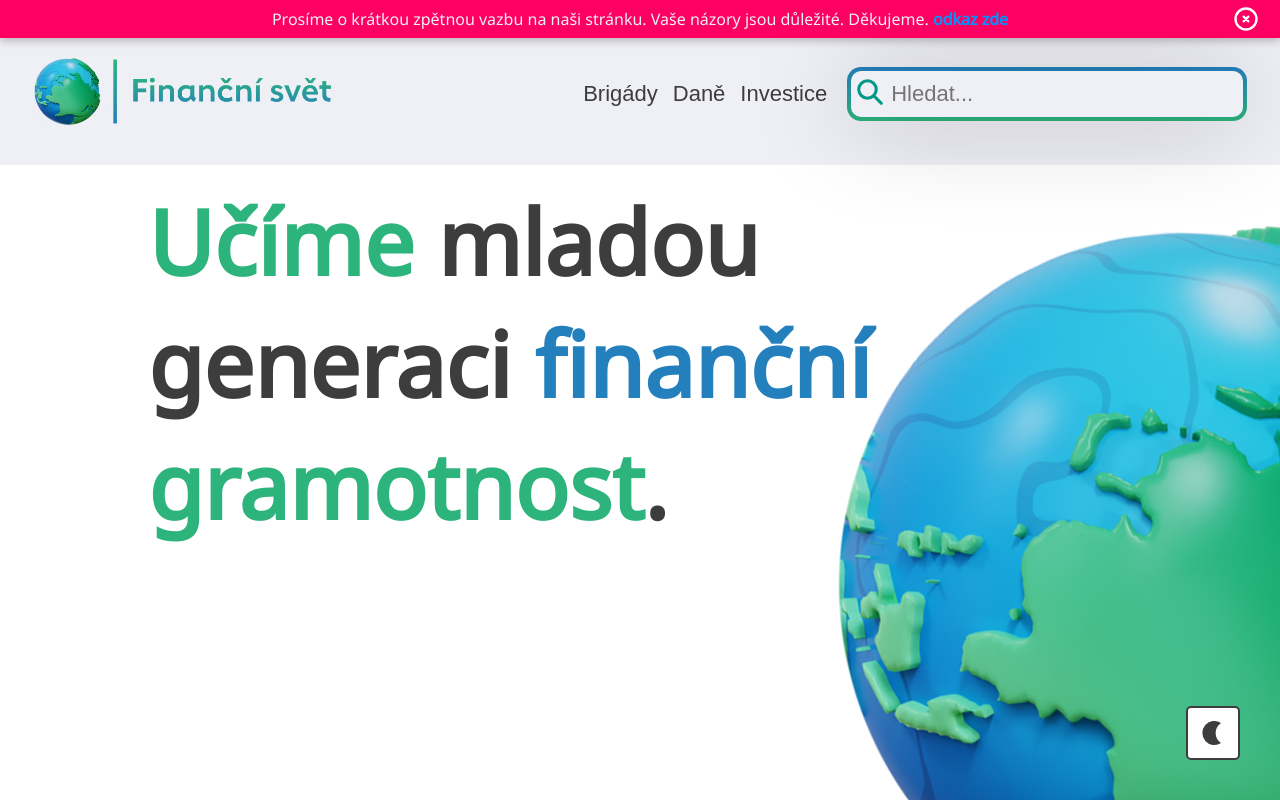
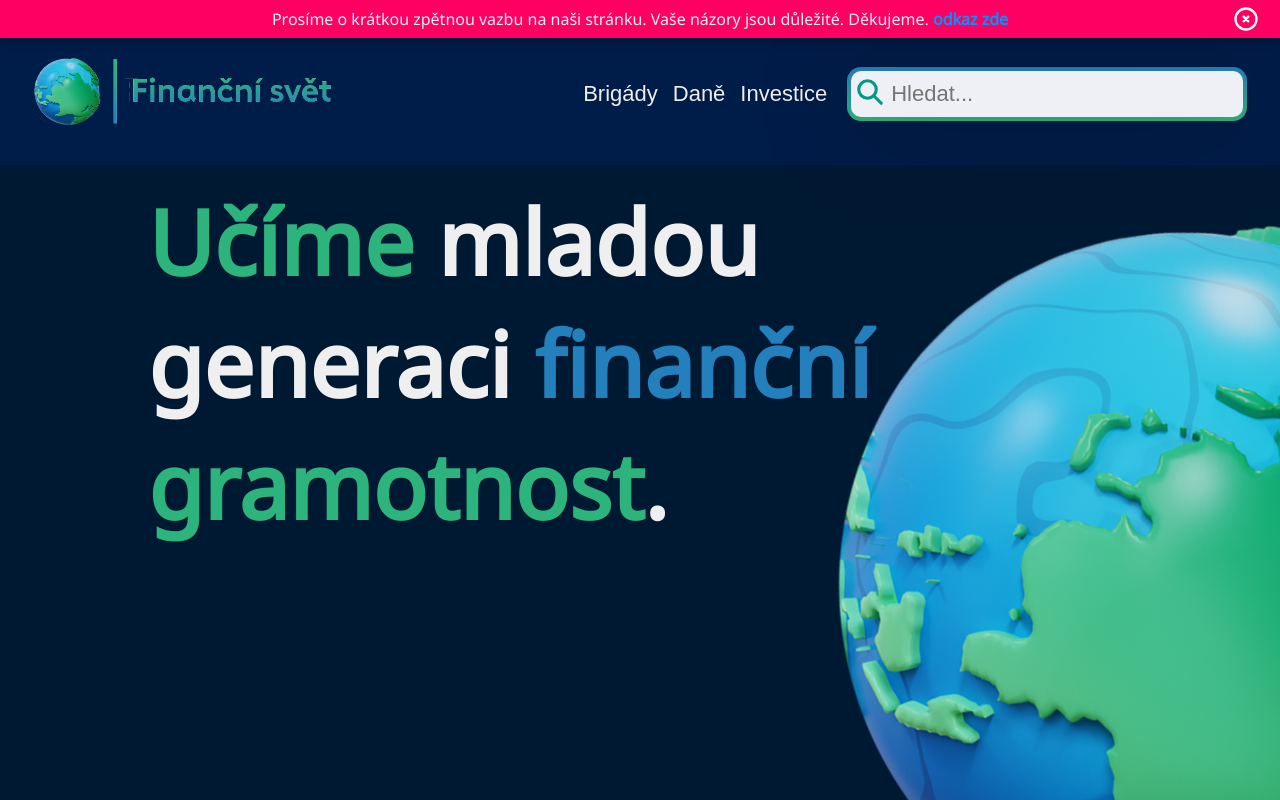
Before and after one commit to Miraneek/FinanciSvetNextJS, a Next.js app: page / in a window 1280 px wide. Shown: the top 800 px of the page. Built offline with nearby package versions, Linux system fonts and the light colour scheme.

Commit message:
⬜theme deleted😭 (it was bad, no one liked it)

```diff
--- a/package.json
+++ b/package.json
@@ -16,7 +16,6 @@
     "animate.css": "^4.1.1",
     "fuse.js": "^7.0.0",
     "next": "14.1.2",
-    "next-themes": "^0.3.0",
     "react": "^18",
     "react-dom": "^18",
     "react-responsive": "^9.0.2"
--- a/src/app/globals.css
+++ b/src/app/globals.css
@@ -1,12 +1,4 @@
 :root {
-    --backgroundColor: #fff;
-    --navBackgroundColor: #efeff6;
-    --textColor: #3d3d3d;
-    --linkColor: #0094FF;
-    --iconIMG: grayscale(1);
-}
-
-[data-theme='dark'] {
     --backgroundColor: #001933;
     --navBackgroundColor: #001c48;
     --textColor: #efefef;
@@ -18,7 +10,6 @@
     margin: 0;
     padding: 0;
     box-sizing: border-box;
-    transition: background-color 0.4s ease-in;
 }
 
 html,
--- a/src/app/layout.js
+++ b/src/app/layout.js
@@ -1,20 +1,14 @@
 import "./globals.css";
 import Navbar from "@/components/navbar/Navbar";
 import Footer from "@/components/Footer/Footer";
-import {ThemeProvider} from "next-themes";
 import {SpeedInsights} from "@vercel/speed-insights/next"
 import {Analytics} from "@vercel/analytics/react"
 import styles from "./page.module.css"
-import dynamic from "next/dynamic";
-import { Noto_Sans } from 'next/font/google'
+import {Noto_Sans} from 'next/font/google'
 
 const font = Noto_Sans({
     weight: '400',
     subsets: ['latin'],
-})
-
-const ColorButton = dynamic(() => import("@/components/ColorButton/ColorButton"), {
-    ssr: false
 })
 
 export const metadata = {
@@ -28,16 +22,13 @@ export default function RootLayout({children}) {
     return (
         <html lang="cs">
         <body className={font.className}>
-        <ThemeProvider>
         <SpeedInsights/>
         <Analytics/>
         <Navbar/>
-            <ColorButton/>
         <main className={styles.main}>
             {children}
         </main>
         <Footer/>
-        </ThemeProvider>
         </body>
         </html>
     );
--- a/src/components/ColorButton/ColorButton.js
+++ /dev/null
@@ -1,47 +0,0 @@
-"use client"
-import styles from "./colorButton.module.css"
-import { useTheme } from 'next-themes'
-
-export default function ColorButton() {
-
-    const {theme, setTheme } = useTheme()
-
-    return (
-        <button onClick={() => theme === 'light' ? setTheme('dark') : setTheme('light')} className={styles.button}>
-            {theme === 'light' ? (
-                <svg width="30" height="30">
-                    <circle cx="15" cy="15" r="6" fill="currentColor"/>
-
-                    <line
-                        id="ray"
-                        stroke="currentColor"
-                        strokeWidth="2"
-                        strokeLinecap="round"
-                        x1="15"
-                        y1="1"
-                        x2="15"
-                        y2="4"
-                    ></line>
-
-                    <use href="#ray" transform="rotate(45 15 15)"/>
-                    <use href="#ray" transform="rotate(90 15 15)"/>
-                    <use href="#ray" transform="rotate(135 15 15)"/>
-                    <use href="#ray" transform="rotate(180 15 15)"/>
-                    <use href="#ray" transform="rotate(225 15 15)"/>
-                    <use href="#ray" transform="rotate(270 15 15)"/>
-                    <use href="#ray" transform="rotate(315 15 15)"/>
-                </svg>
-            ) : (
-                <svg width="30" height="30">
-                    <path
-                        fill="currentColor"
-                        d="
-          M 23, 5
-          A 12 12 0 1 0 23, 25
-          A 12 12 0 0 1 23, 5"
-                    />
-                </svg>
-            )}
-        </button>
-    );
-};
--- a/src/components/ColorButton/colorButton.module.css
+++ /dev/null
@@ -1,16 +0,0 @@
-.button {
-    all: unset;
-    cursor: pointer;
-    color: var(--textColor);
-    display: grid;
-    place-content: center;
-    border: 2px solid var(--textColor);
-    background-color: var(--backgroundColor);
-    border-radius: 5px;
-    position: fixed;
-    bottom: 40px;
-    right: 40px;
-    width: 50px;
-    aspect-ratio: 1/1;
-    z-index: 100000;
-}
--- a/src/components/navbar/RightSide/LinksSection/LinksSection.js
+++ b/src/components/navbar/RightSide/LinksSection/LinksSection.js
@@ -7,7 +7,7 @@ export default function LinksSection() {
             items: [
                 {
                     label: 'Kde hledat brigádu',
-                    link: '#',
+                    link: '/clanky/Kde-hledat-brigadu',
                     icon: {
                         className: 'icon icon-tabler icon-tabler-map',
                         stroke: '#00b341',
@@ -40,7 +40,7 @@ export default function LinksSection() {
                 },
                 {
                     label: 'Co je to růžový papír',
-                    link: 'clanky/TemplateClanek.html',
+                    link: ' #',
                     icon: {
                         className: 'icon icon-tabler icon-tabler-news',
                         stroke: '#fd0061',
```
Lines whose indentation alone changed are shown as unchanged.
